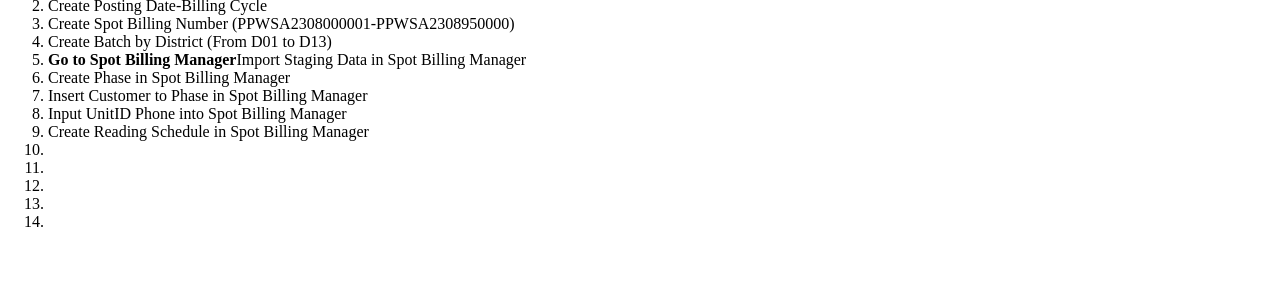
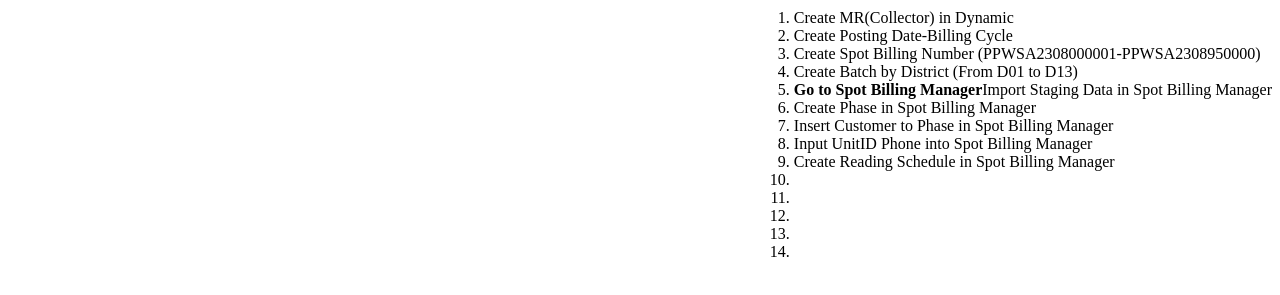
Before and after one commit to Hostingtest77/Upgradelearning, a plain HTML site: page index.html in a window 1280 px wide. Shown: the part 63-358 px from the top of the page. Drawn offline with Linux system fonts and the light colour scheme.

Commit message:
Update Design.css

```diff
--- a/Design.css
+++ b/Design.css
@@ -23,3 +23,7 @@
     font-size: 25px;
 
 }
+.CBatch{
+    float: right;
+     padding-top: 30px;
+}
```
